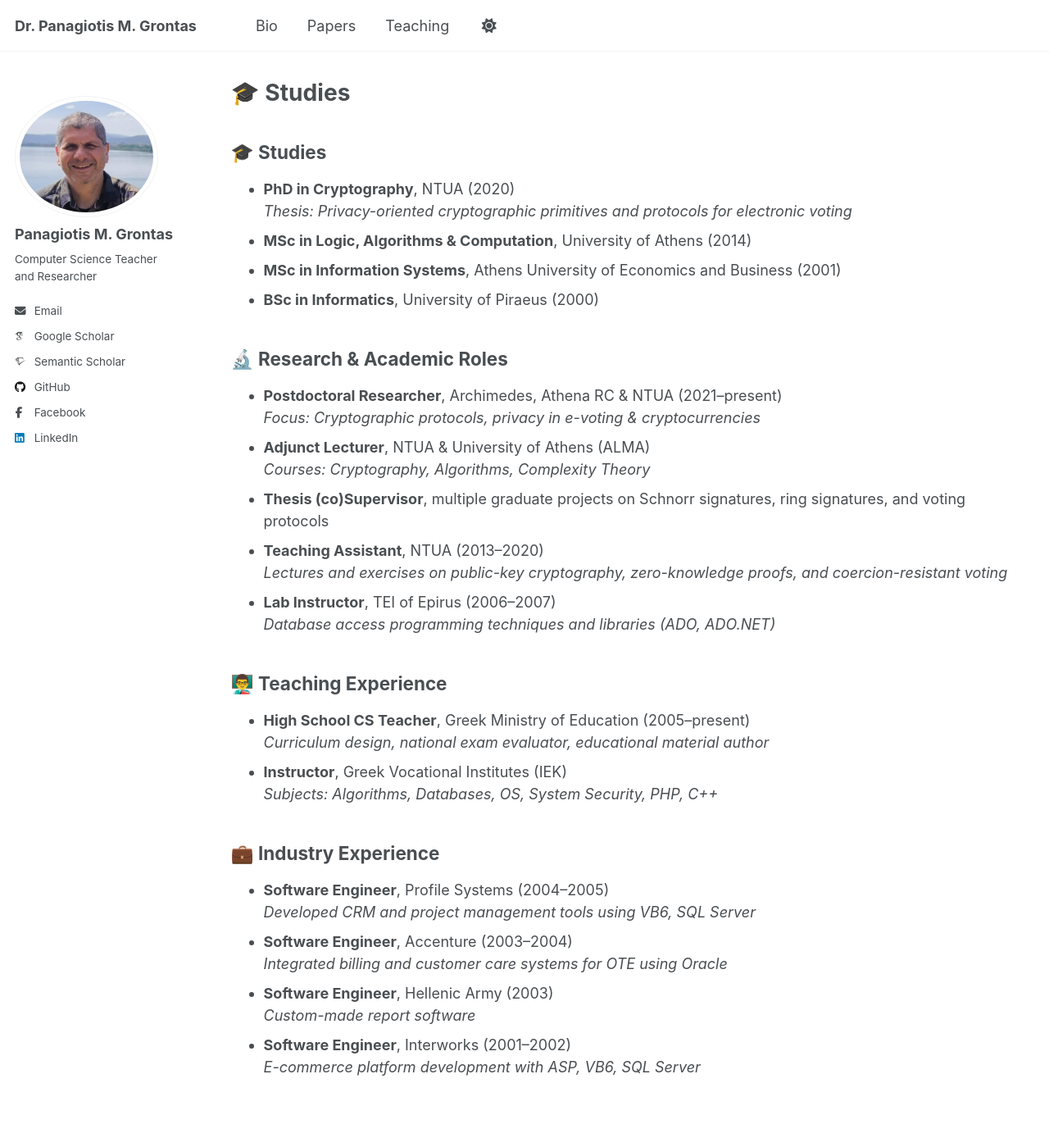
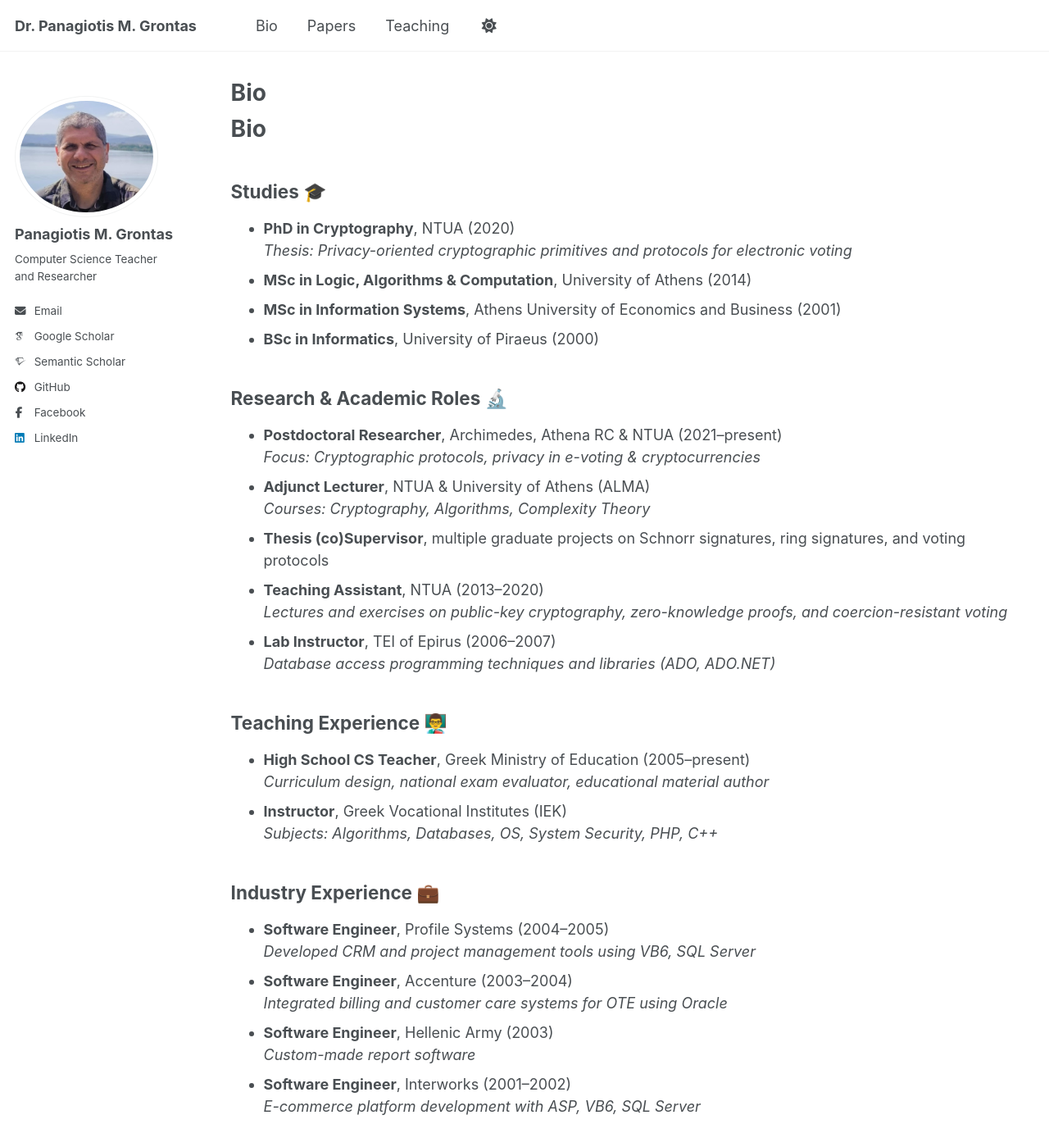
Before and after one commit to pgrontas/pgrontas.github.io, a Jekyll site: the page built from _pages/cv.md, in a window 1280 px wide and 1400 px high. Shown: the whole window at 82% size. Built offline with Jekyll 4.4.1, drawn with Linux system fonts in a browser that asks for light colours; some web fonts are replaced; a script that is not in the unit is left out; our own code applies the rules of GitHub Pages for plain Markdown files.

Commit message:
cv changes

```diff
--- a/_pages/cv.md
+++ b/_pages/cv.md
@@ -6,7 +6,9 @@
   - /resume
 ---
 
-## 🎓 Studies
+# Bio
+
+## Studies 🎓
 
 - **PhD in Cryptography**, NTUA (2020)
   *Thesis: Privacy-oriented cryptographic primitives and protocols for electronic voting*
@@ -14,7 +16,7 @@
 - **MSc in Information Systems**, Athens University of Economics and Business (2001)
 - **BSc in Informatics**, University of Piraeus (2000)
 
-## 🔬 Research & Academic Roles
+## Research & Academic Roles 🔬
 
 - **Postdoctoral Researcher**, Archimedes, Athena RC & NTUA (2021–present)
   *Focus: Cryptographic protocols, privacy in e-voting & cryptocurrencies*
@@ -26,14 +28,14 @@
 - **Lab Instructor**, TEI of Epirus (2006–2007)
   *Database access programming techniques and libraries (ADO, ADO.NET)*
 
-## 👨‍🏫 Teaching Experience
+## Teaching Experience  👨‍🏫
 
 - **High School CS Teacher**, Greek Ministry of Education (2005–present)
   *Curriculum design, national exam evaluator, educational material author*
 - **Instructor**, Greek Vocational Institutes (IEK)
   *Subjects: Algorithms, Databases, OS, System Security, PHP, C++*
 
-## 💼 Industry Experience
+## Industry Experience 💼
 
 - **Software Engineer**, Profile Systems (2004–2005)
   *Developed CRM and project management tools using VB6, SQL Server*
```
